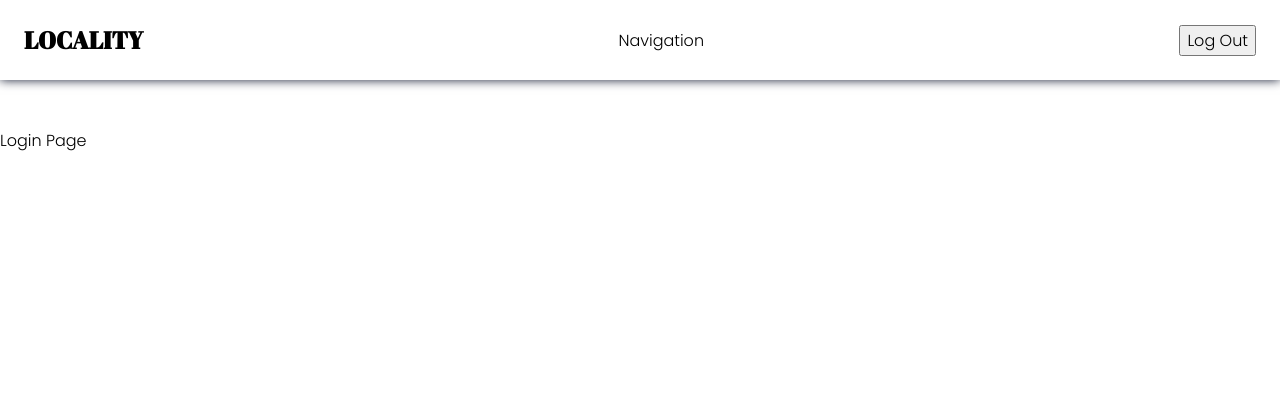
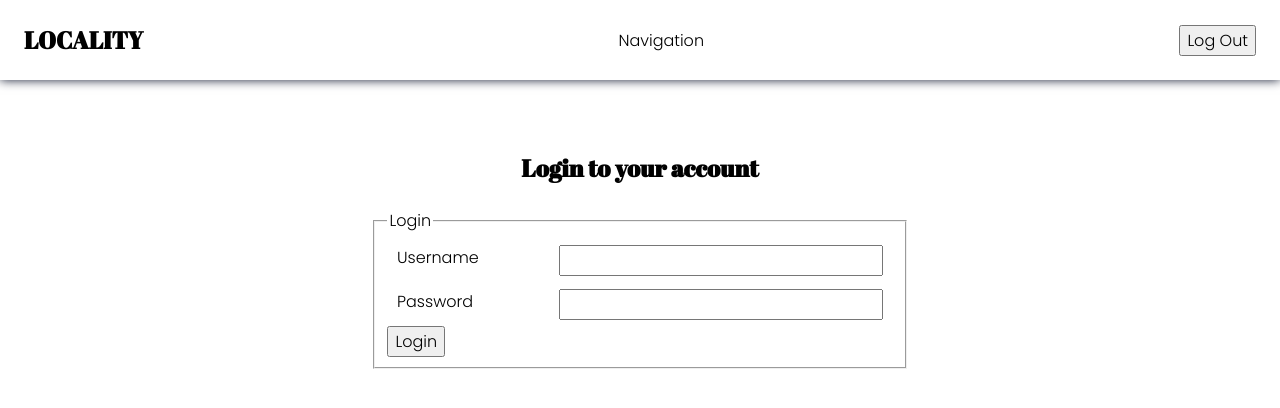
Before and after one commit to vukolovanton/locality-frontend, a React (Create React App) app: page /login in a window 1280 px wide. Shown: the top 408 px of the page. Built offline with nearby package versions, Linux system fonts and the light colour scheme.

Commit message:
Add user login

```diff
--- /dev/null
+++ b/src/components/Login/Login.tsx
@@ -0,0 +1,39 @@
+import React from "react";
+import InputField from "src/components/shared/InputField";
+import { useLogin } from "src/hooks/auth/useLogin";
+import "src/components/Registration/styles.scss";
+
+const Login: React.FC = () => {
+  const { handleSubmitLoginForm, errorMessage, loginState, handleStateChange } =
+    useLogin();
+
+  return (
+    <section className="container">
+      <h3>Login to your account</h3>
+      {errorMessage && <span className="error">{errorMessage}</span>}
+      <form method="post" onSubmit={handleSubmitLoginForm}>
+        <fieldset>
+          <legend>Login</legend>
+          <InputField
+            value={loginState.username}
+            handleValueChange={handleStateChange}
+            title="Username"
+            id="username"
+          />
+
+          <InputField
+            value={loginState.password}
+            handleValueChange={handleStateChange}
+            title="Password"
+            id="password"
+            inputType="password"
+          />
+
+          <input type="submit" value="Login" className="btn" />
+        </fieldset>
+      </form>
+    </section>
+  );
+};
+
+export default Login;
--- /dev/null
+++ b/src/components/Login/index.tsx
@@ -0,0 +1,3 @@
+import Login from "./Login";
+
+export default Login;
--- a/src/components/NavBar/Profile/Profile.tsx
+++ b/src/components/NavBar/Profile/Profile.tsx
@@ -2,10 +2,12 @@ import React from "react";
 import { useDispatch, useSelector } from "react-redux";
 import { userLogout, userSelector } from "src/state/auth/login/loginSlice";
 import "./styles.scss";
+import { useHistory } from "react-router-dom";
 
 const Profile: React.FC = () => {
   const { user } = useSelector(userSelector);
   const dispatch = useDispatch();
+  const history = useHistory();
 
   const handleLogout = (event: React.MouseEvent<HTMLElement>) => {
     event.preventDefault();
@@ -13,10 +15,8 @@ const Profile: React.FC = () => {
     localStorage.removeItem("token");
     // Remove user from store
     dispatch(userLogout());
+    history.push("/");
   };
-
-  console.log(user, "user");
-  console.log(localStorage.getItem("token"));
 
   return (
     <div>
--- /dev/null
+++ b/src/hooks/auth/useLogin.ts
@@ -0,0 +1,50 @@
+import { FormEvent, useEffect, useState } from "react";
+import { useHistory } from "react-router-dom";
+import { useDispatch, useSelector } from "react-redux";
+
+import { UserLoginDto } from "src/interfaces/UserLoginDto";
+import { validateObjectValues } from "src/utils/helpers";
+import { userLoginFetch, userSelector } from "src/state/auth/login/loginSlice";
+
+const initialLoginState: UserLoginDto = {
+  username: "",
+  password: "",
+};
+
+export const useLogin = () => {
+  const dispatch = useDispatch();
+  const history = useHistory();
+  const [errorMessage, setErrorMessage] = useState<string>("");
+  const [loginState, setLoginState] = useState<UserLoginDto>(initialLoginState);
+
+  const { isLoginSuccessfully } = useSelector(userSelector);
+  console.log(isLoginSuccessfully);
+
+  const isHasToken = Boolean(localStorage.getItem("token"));
+
+  const handleStateChange = (key: string, value: string) => {
+    setLoginState({ ...loginState, [key]: value });
+  };
+
+  const handleSubmitLoginForm = async (e: FormEvent) => {
+    e.preventDefault();
+    // Make sure all values in there
+    validateObjectValues(loginState, setErrorMessage);
+    // Send API request
+    dispatch(userLoginFetch(loginState));
+    setLoginState(initialLoginState);
+  };
+
+  useEffect(() => {
+    if (isLoginSuccessfully || isHasToken) {
+      history.push("/");
+    }
+  }, [history, isHasToken, isLoginSuccessfully]);
+
+  return {
+    loginState,
+    errorMessage,
+    handleStateChange,
+    handleSubmitLoginForm,
+  };
+};
--- a/src/index.tsx
+++ b/src/index.tsx
@@ -12,6 +12,7 @@ import NavBar from "./components/NavBar";
 import Registration from "./components/Registration";
 import LocalityCreation from "./components/Registration/LocalityCreation";
 import Home from "./components/Home";
+import Login from "./components/Login";
 
 const App = () => {
   return (
@@ -20,10 +21,10 @@ const App = () => {
         <Router>
           <NavBar />
           <Switch>
-            <Route exact path="/login">
-              Login Page
+            <Route path="/login">
+              <Login />
             </Route>
-            <Route exact path="/registration">
+            <Route path="/registration">
               <Registration />
             </Route>
             <Route exact path="/registration/create-locality">
--- a/src/state/auth/login/loginSlice.ts
+++ b/src/state/auth/login/loginSlice.ts
@@ -6,12 +6,14 @@ import { RootState } from "src/state/store";
 interface IUserLogin {
   loading: boolean;
   hasErrors: boolean;
+  isLoginSuccessfully: boolean;
   user: {};
 }
 
 const initialUserLogin: IUserLogin = {
   loading: false,
   hasErrors: false,
+  isLoginSuccessfully: false,
   user: {},
 };
 
@@ -25,6 +27,7 @@ export const loginSlice = createSlice({
     userLoginSuccess: (state, { payload }) => {
       state.loading = false;
       state.hasErrors = false;
+      state.isLoginSuccessfully = true;
       state.user = payload;
     },
     userLoginFail: (state) => {
@@ -33,6 +36,7 @@ export const loginSlice = createSlice({
     },
     userLogout: (state) => {
       state.user = {};
+      state.isLoginSuccessfully = false;
     },
   },
 });
```
